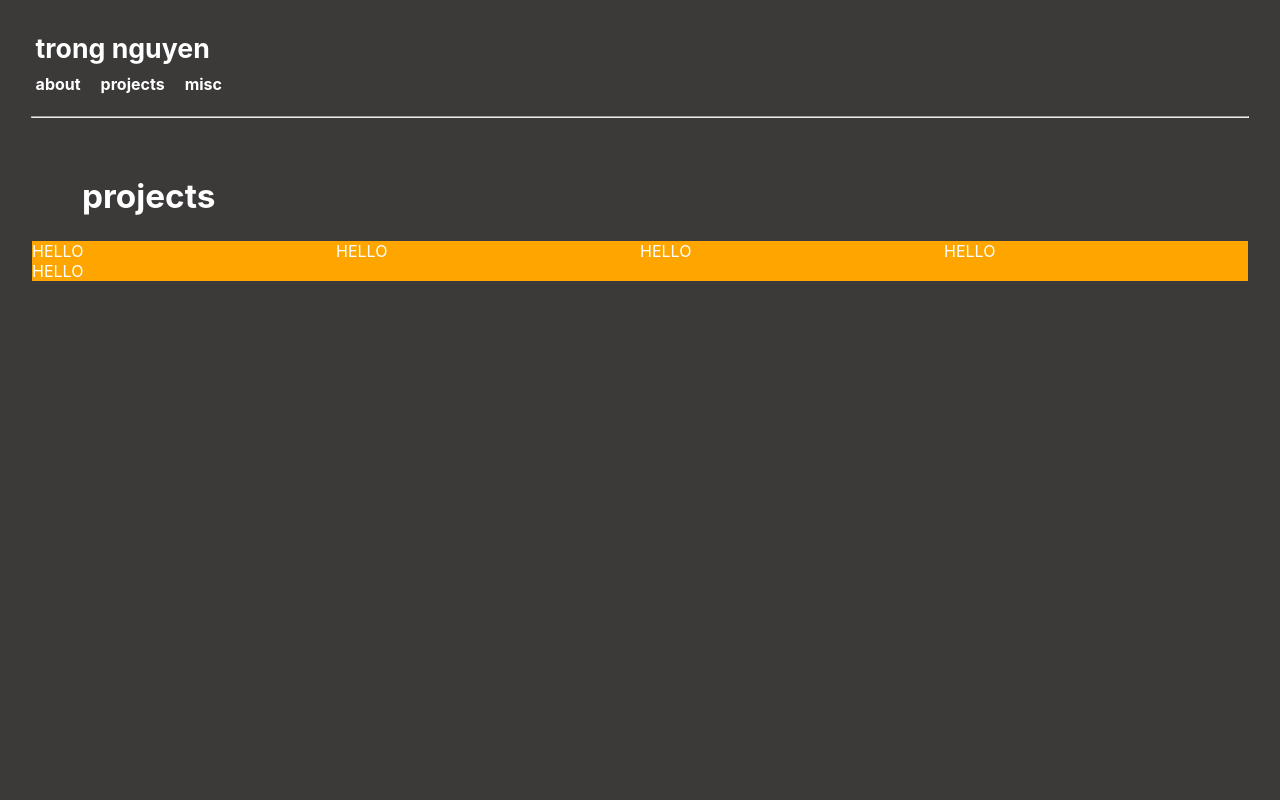
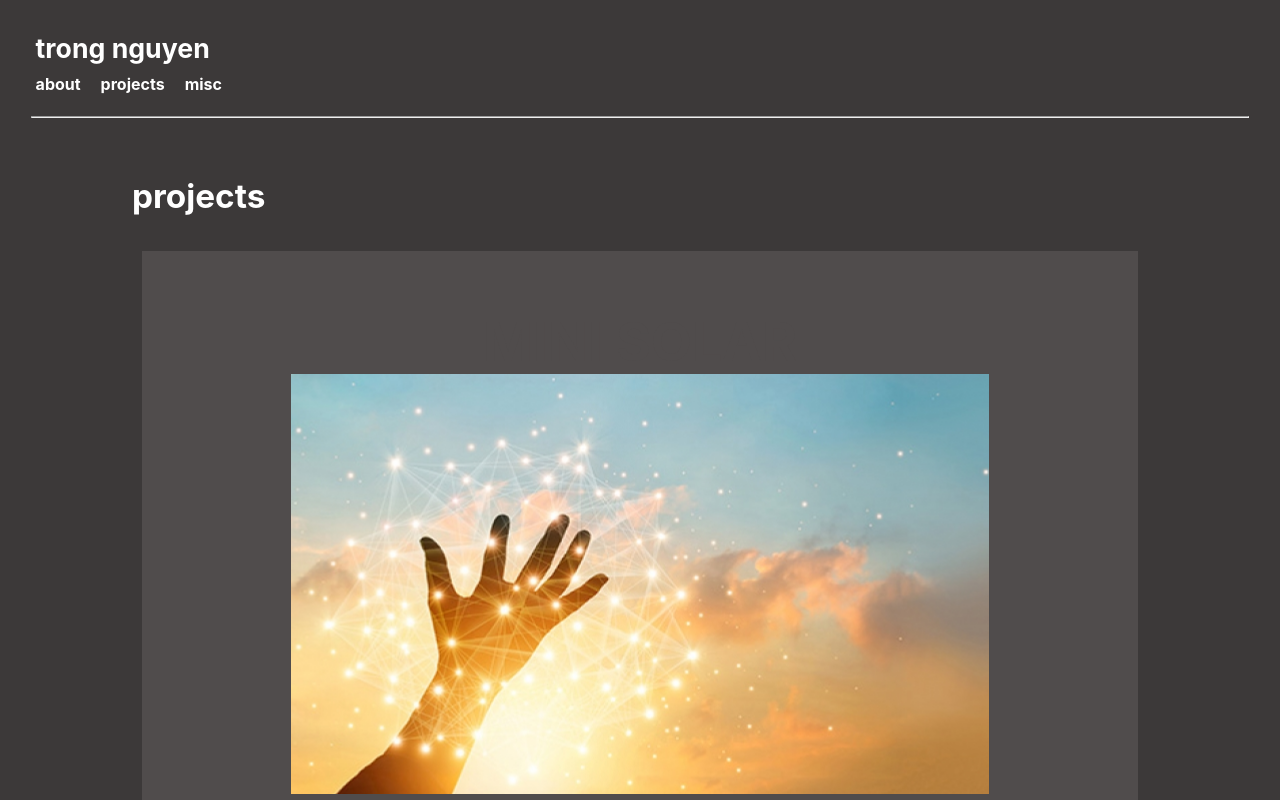
Before and after one commit to trongtngu/website, a React (Create React App) app: page /about in a window 1280 px wide. Both pictures are taken after a click on the link "projects". Shown: the top 800 px of the page. Built offline with nearby package versions, Linux system fonts and the light colour scheme.

Commit message:
projects boxes complete'

```diff
--- a/src/App.css
+++ b/src/App.css
@@ -25,7 +25,6 @@
 }
 
 .about-me-box {
-  margin-left: 50px;
   width: 500px;
 }
 
@@ -34,7 +33,6 @@
   font-size: 25pt;
   font-weight: bold;
 
-  padding-left: 50px;
   padding-top: 50px;
   padding-bottom: 25px;
 }
@@ -70,17 +68,50 @@ hr {
   margin-left: auto;
   margin-right: auto;
 
-  width: 95vw;
+  padding-left: 100px;
+  padding-right: 100px;
+
+  width: calc(95vw - 200px);
 }
 
 .projects-box {
-  background-color: orange;
+  max-width: calc((95vw - 200px));
+  background-color: #504c4c;
+  margin: 10px;
+  height: 600px;
+
+  display: flex;
+  flex-direction: column;
+  justify-content: center;
+  align-items: center;
+
+
+  font-size: 40pt;
+  font-weight: bold;
+  color: #504c4c;
+}
+
+.projects-box:hover {
+  background-color: #005066;
+  opacity: 0.6;
+  color: white;
 }
 
 .center-wrapper > .projects-box {
-  flex: 1 1 300px;
+  flex: 1 1 700px;
 }
 
 .about-page {
   flex-direction: column;
 }
+
+.project1-img {
+  background: url('./components/mini_solar.jpg');
+  width: 70%;
+  height: 70%;
+  background-position: center;
+}
+
+.project-name {
+  float: left;
+}
--- a/src/pages/Projects.jsx
+++ b/src/pages/Projects.jsx
@@ -2,11 +2,34 @@ function Projects () {
   return (<>
     <div className="center-wrapper">
       <div className="projects-subtitle">projects</div>
-      <div className="projects-box">HELLO</div>
-      <div className="projects-box">HELLO</div>
-      <div className="projects-box">HELLO</div>
-      <div className="projects-box">HELLO</div>
-      <div className="projects-box">HELLO</div>
+      <div className="projects-box">
+        <div className="project-name">
+          MINI SOLAR
+        </div>
+
+        <div className="project1-img"></div>
+      </div>
+      <div className="projects-box">
+        <div className="project-name">
+          MINI SOLAR
+        </div>
+
+        <div className="project1-img"></div>
+      </div>
+      <div className="projects-box">
+        <div className="project-name">
+          MINI SOLAR
+        </div>
+
+        <div className="project1-img"></div>
+      </div>
+      <div className="projects-box">
+        <div className="project-name">
+          MINI SOLAR
+        </div>
+
+        <div className="project1-img"></div>
+      </div>
     </div>
   </>)
 }
```
Also changed, not shown: src/components/mini_solar.jpg (added).
